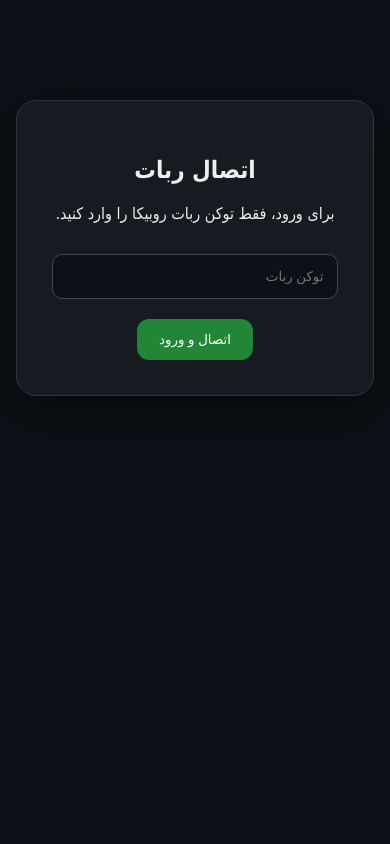
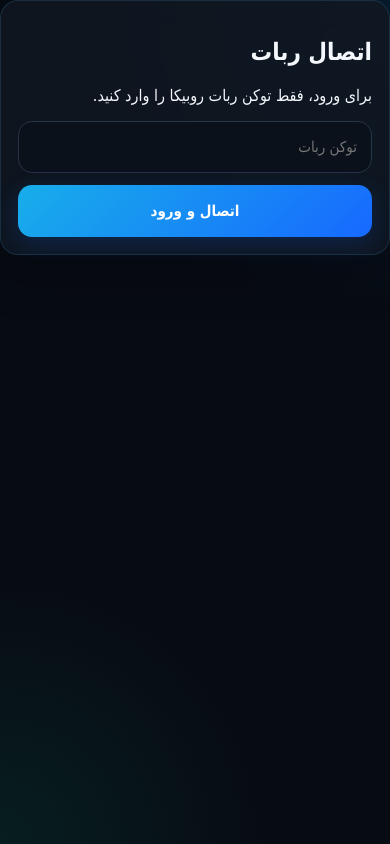
Before and after one commit to alirezabot65/SHAHIN-BOT, a Flask app: page /login in a window 390 px wide. Run offline with Flask 3, Linux system fonts and the light colour scheme.

Commit message:
Improve mobile responsive design

```diff
--- a/static/style.css
+++ b/static/style.css
@@ -1 +1,245 @@
-*{box-sizing:border-box}body{margin:0;background:#0d1117;color:#eee;font-family:Tahoma,Arial,sans-serif}.card{width:min(92%,480px);margin:100px auto;padding:35px;background:#161b22;border:1px solid #30363d;border-radius:20px;text-align:center;box-shadow:0 15px 50px #0008}h1{margin-top:0}.btn,button{display:inline-block;margin-top:20px;padding:13px 22px;border:0;border-radius:12px;background:#238636;color:white;text-decoration:none;cursor:pointer}input{width:100%;padding:14px;border-radius:10px;border:1px solid #444;background:#0d1117;color:white;margin-top:15px}.error{margin-top:15px;color:#ff7b72}.top{display:flex;justify-content:space-between;padding:18px 6%;background:#161b22;border-bottom:1px solid #30363d}.top a{color:#ff7b72}.container{width:min(1100px,92%);margin:35px auto}.grid{display:grid;grid-template-columns:repeat(auto-fit,minmax(220px,1fr));gap:15px}.item,.features div{background:#161b22;padding:20px;border-radius:15px;border:1px solid #30363d}.item b,.item span{display:block}.item span{margin-top:10px;color:#aaa}.features{display:grid;grid-template-columns:repeat(auto-fit,minmax(180px,1fr));gap:12px;margin-top:25px}.features div{text-align:center}
+* {
+    box-sizing: border-box;
+}
+
+html {
+    direction: rtl;
+    width: 100%;
+    overflow-x: hidden;
+}
+
+body {
+    margin: 0;
+    min-height: 100vh;
+    background:
+        radial-gradient(circle at top right, rgba(0, 145, 255, .12), transparent 35%),
+        radial-gradient(circle at bottom left, rgba(0, 255, 200, .08), transparent 30%),
+        #070b12;
+    color: #f4f7fb;
+    font-family: Tahoma, Arial, sans-serif;
+    overflow-x: hidden;
+}
+
+.container {
+    width: min(100% - 28px, 1100px);
+    margin: auto;
+}
+
+header {
+    padding: 22px 0 12px;
+}
+
+.brand {
+    font-size: clamp(25px, 7vw, 42px);
+    font-weight: 900;
+    text-align: center;
+    letter-spacing: .5px;
+    background: linear-gradient(90deg, #fff, #55c7ff, #fff);
+    -webkit-background-clip: text;
+    color: transparent;
+}
+
+.subtitle {
+    text-align: center;
+    color: #9ba8b8;
+    margin-top: 8px;
+    font-size: 14px;
+}
+
+.card {
+    width: 100%;
+    background: rgba(16, 23, 34, .88);
+    border: 1px solid rgba(91, 196, 255, .15);
+    border-radius: 22px;
+    padding: 22px;
+    box-shadow: 0 15px 50px rgba(0, 0, 0, .28);
+    backdrop-filter: blur(14px);
+}
+
+input,
+textarea,
+button {
+    width: 100%;
+    min-height: 50px;
+    border-radius: 14px;
+    font-family: inherit;
+    font-size: 15px;
+}
+
+input,
+textarea {
+    border: 1px solid #263447;
+    background: #0b111b;
+    color: #fff;
+    padding: 14px;
+    outline: none;
+}
+
+input:focus,
+textarea:focus {
+    border-color: #35bfff;
+    box-shadow: 0 0 0 3px rgba(53, 191, 255, .1);
+}
+
+button {
+    border: 0;
+    margin-top: 12px;
+    background: linear-gradient(135deg, #18aeea, #1769ff);
+    color: white;
+    font-weight: 800;
+    cursor: pointer;
+    box-shadow: 0 8px 25px rgba(23, 105, 255, .2);
+}
+
+button:active {
+    transform: scale(.98);
+}
+
+.features {
+    display: grid;
+    grid-template-columns: repeat(4, 1fr);
+    gap: 14px;
+    margin-top: 18px;
+}
+
+.feature {
+    padding: 20px 15px;
+    border-radius: 18px;
+    background: #0d1521;
+    border: 1px solid #1c2a3b;
+    text-align: center;
+}
+
+.feature h3 {
+    margin: 0 0 8px;
+    font-size: 16px;
+}
+
+.feature p {
+    margin: 0;
+    color: #8e9bab;
+    font-size: 13px;
+    line-height: 1.8;
+}
+
+.dashboard {
+    display: grid;
+    grid-template-columns: 280px 1fr;
+    gap: 18px;
+}
+
+.sidebar {
+    background: #0d1521;
+    border: 1px solid #1c2a3b;
+    border-radius: 22px;
+    padding: 18px;
+}
+
+.menu-item {
+    display: block;
+    padding: 14px;
+    margin-bottom: 8px;
+    border-radius: 13px;
+    color: #dce7f2;
+    text-decoration: none;
+    background: #111b29;
+}
+
+.menu-item:hover {
+    background: #17283b;
+}
+
+.bot-info {
+    display: grid;
+    gap: 12px;
+}
+
+.info-box {
+    background: #0c131e;
+    border: 1px solid #1b2a3b;
+    border-radius: 16px;
+    padding: 15px;
+}
+
+.info-title {
+    color: #7f91a5;
+    font-size: 12px;
+    margin-bottom: 6px;
+}
+
+.info-value {
+    word-break: break-word;
+    font-size: 15px;
+}
+
+@media (max-width: 700px) {
+    .container {
+        width: calc(100% - 20px);
+    }
+
+    header {
+        padding-top: 16px;
+    }
+
+    .card {
+        padding: 17px;
+        border-radius: 18px;
+    }
+
+    .brand {
+        font-size: 28px;
+    }
+
+    .subtitle {
+        font-size: 13px;
+        line-height: 1.8;
+    }
+
+    .features {
+        grid-template-columns: repeat(2, 1fr);
+        gap: 10px;
+    }
+
+    .feature {
+        padding: 16px 10px;
+        min-height: 120px;
+    }
+
+    .feature h3 {
+        font-size: 14px;
+    }
+
+    .feature p {
+        font-size: 12px;
+    }
+
+    .dashboard {
+        display: block;
+    }
+
+    .sidebar {
+        margin-bottom: 12px;
+    }
+
+    .menu-item {
+        text-align: center;
+        padding: 13px;
+    }
+
+    input,
+    textarea,
+    button {
+        min-height: 52px;
+        font-size: 15px;
+    }
+}
+
+@media (max-width: 390px) {
+    .features {
+        grid-template-columns: 1fr;
+    }
+
+    .brand {
+        font-size: 25px;
+    }
+}
```
